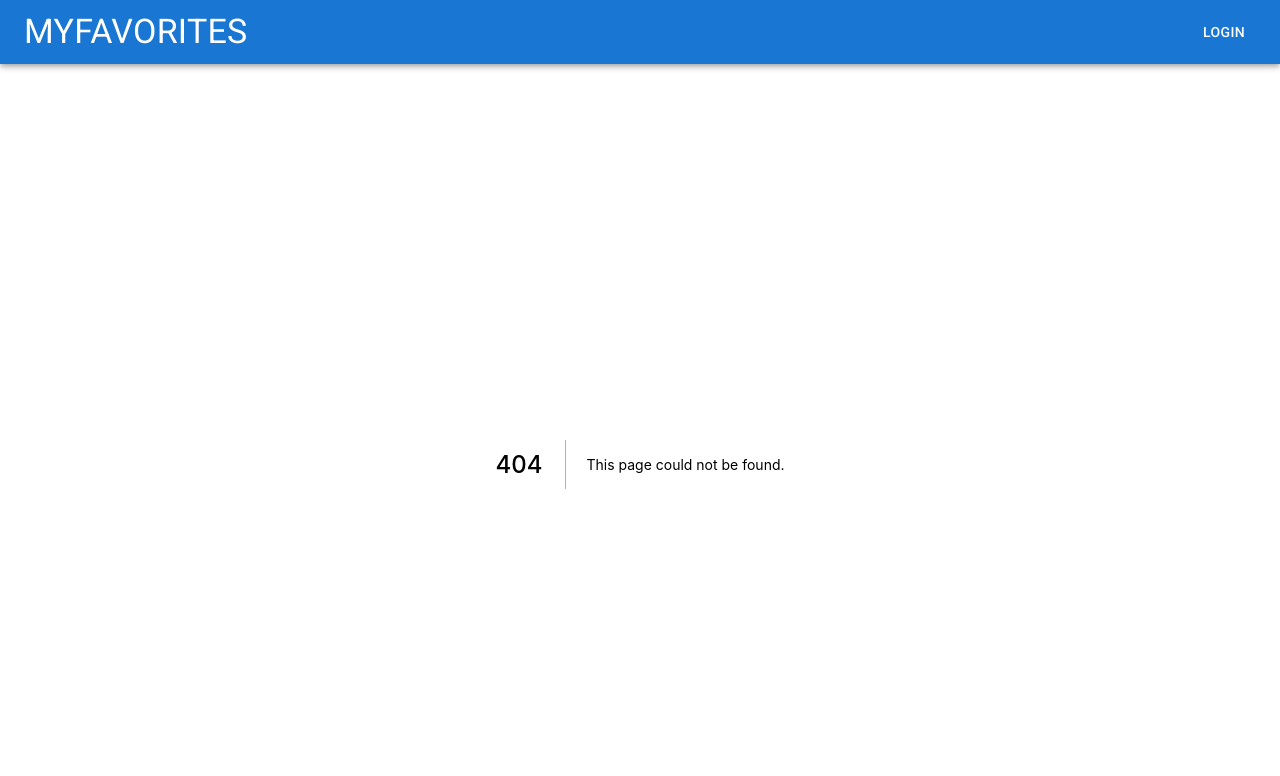
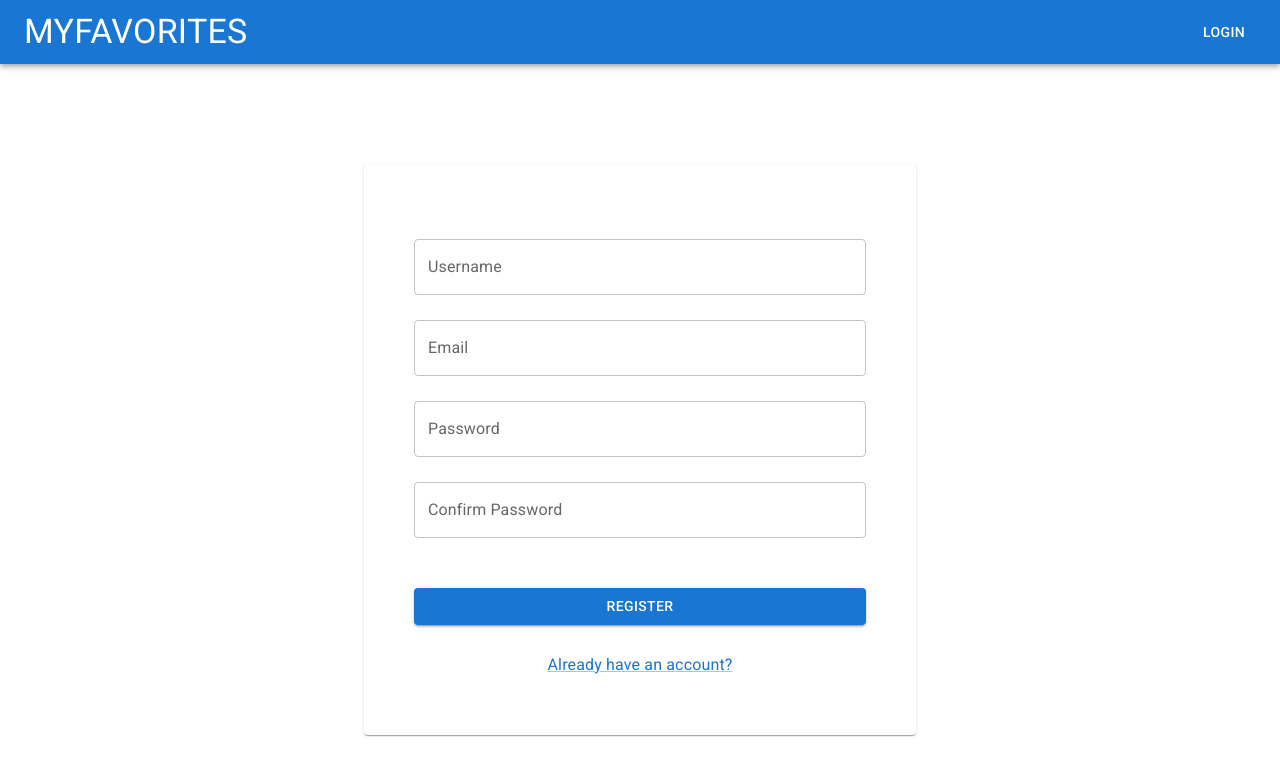
Before and after one commit to renras/favourite-dishes, a Next.js app: page /register in a window 1280 px wide. Before the commit this address had no page. Shown: the top 776 px of the page. Built offline with nearby package versions, Linux system fonts and the light colour scheme.

Commit message:
add register form, render toastify in layout

```diff
--- a/components/Layout/Layout.tsx
+++ b/components/Layout/Layout.tsx
@@ -5,6 +5,8 @@ import Toolbar from "@mui/material/Toolbar";
 import Button from "@mui/material/Button";
 import Container from "@mui/material/Container";
 import Link from "next/link";
+import { ToastContainer } from "react-toastify";
+import "react-toastify/dist/ReactToastify.css";
 
 const Layout = ({ children }: { children: React.ReactNode }) => {
   return (
@@ -24,6 +26,7 @@ const Layout = ({ children }: { children: React.ReactNode }) => {
         </AppBar>
       </Box>
       <main style={{ paddingBottom: "50px" }}>{children}</main>
+      <ToastContainer />
     </>
   );
 };
--- a/pages/index.tsx
+++ b/pages/index.tsx
@@ -3,7 +3,6 @@ import Head from "next/head";
 import AppContext from "../context/AppContext";
 import { NextPage } from "next";
 import Darkmode from "darkmode-js";
-import { ToastContainer } from "react-toastify";
 import { collection, getDocs } from "firebase/firestore";
 import { db } from "../lib/firebase-config";
 import { getFavoriteMovies } from "../lib/tmdb-api";
@@ -204,7 +203,6 @@ const Home: NextPage<Props> = ({ favoriteMovies, favoriteDishes }) => {
           <Form />
         </Modal>
       )}
-      <ToastContainer />
     </>
   );
 };
--- /dev/null
+++ b/pages/register.tsx
@@ -0,0 +1,212 @@
+import React from "react";
+import { useForm, SubmitHandler, Controller } from "react-hook-form";
+import { createUserWithEmailAndPassword } from "firebase/auth";
+import { auth, db } from "../lib/firebase-config";
+import { setDoc, doc } from "firebase/firestore";
+import { useRouter } from "next/router";
+
+import TextField from "@mui/material/TextField";
+import Container from "@mui/material/Container";
+import Paper from "@mui/material/Paper";
+import Typography from "@mui/material/Typography";
+import Button from "@mui/material/Button";
+import { toast } from "react-toastify";
+import "react-toastify/dist/ReactToastify.css";
+import Link from "next/link";
+import Box from "@mui/material/Link";
+
+interface IFormInput {
+  username: string;
+  email: string;
+  password: string;
+  confirmPassword: string;
+}
+
+const Form = () => {
+  const {
+    control,
+    handleSubmit,
+    formState: { errors },
+  } = useForm<IFormInput>();
+  const router = useRouter();
+  const onSubmit: SubmitHandler<IFormInput> = (data) => {
+    if (data.password !== data.confirmPassword) {
+      return;
+    }
+
+    const register = async () => {
+      await createUserWithEmailAndPassword(auth, data.email, data.password)
+        .then(async (cred) => {
+          const userRef = doc(db, "users", cred.user.uid);
+
+          return await setDoc(userRef, {
+            username: data.username,
+          }).catch((err) => {
+            console.log(err.message);
+            return;
+          });
+        })
+        .then(() => {
+          router.push("/login").then(() => {
+            const notify = () => {
+              toast.success("Registration Successful!", {
+                position: "bottom-left",
+                autoClose: 1000,
+                hideProgressBar: false,
+                closeOnClick: true,
+                pauseOnHover: true,
+                draggable: true,
+                progress: undefined,
+              });
+            };
+
+            notify();
+
+            return;
+          });
+        });
+    };
+
+    register();
+  };
+
+  return (
+    <>
+      <Container
+        component="form"
+        maxWidth="sm"
+        onSubmit={handleSubmit(onSubmit)}
+        data-testid="form"
+        sx={{ marginInline: "auto", marginTop: "100px" }}
+      >
+        <Paper
+          sx={{
+            display: "flex",
+            flexDirection: "column",
+            padding: "75px 50px 50px 50px",
+            position: "relative",
+          }}
+        >
+          <Controller
+            name="username"
+            defaultValue=""
+            control={control}
+            rules={{ required: true }}
+            render={({ field }) => (
+              <TextField
+                {...field}
+                label="Username"
+                variant="outlined"
+                fullWidth
+              />
+            )}
+          />
+          {errors.username?.type === "required" && (
+            <Typography
+              variant="caption"
+              component="p"
+              sx={{ marginLeft: "5px", color: "#e57373" }}
+            >
+              Username is required.
+            </Typography>
+          )}
+          <Controller
+            name="email"
+            defaultValue=""
+            control={control}
+            rules={{ required: true }}
+            render={({ field }) => (
+              <TextField
+                {...field}
+                label="Email"
+                variant="outlined"
+                sx={{ marginTop: "25px" }}
+                fullWidth
+              />
+            )}
+          />
+          {errors.email?.type === "required" && (
+            <Typography
+              variant="caption"
+              component="p"
+              sx={{ marginLeft: "5px", color: "#e57373" }}
+            >
+              Email is required.
+            </Typography>
+          )}
+          <Controller
+            name="password"
+            defaultValue=""
+            control={control}
+            rules={{ required: true }}
+            render={({ field }) => (
+              <TextField
+                {...field}
+                type="password"
+                label="Password"
+                variant="outlined"
+                fullWidth
+                sx={{ marginTop: "25px" }}
+              />
+            )}
+          />
+          {errors.password?.type === "required" && (
+            <Typography
+              variant="caption"
+              component="p"
+              sx={{ marginLeft: "5px", color: "#e57373" }}
+            >
+              Password is required.
+            </Typography>
+          )}
+          <Controller
+            name="confirmPassword"
+            defaultValue=""
+            control={control}
+            rules={{ required: true }}
+            render={({ field }) => (
+              <TextField
+                {...field}
+                type="password"
+                label="Confirm Password"
+                variant="outlined"
+                fullWidth
+                sx={{ marginTop: "25px" }}
+              />
+            )}
+          />
+          {errors.confirmPassword?.type === "required" && (
+            <Typography
+              variant="caption"
+              component="p"
+              sx={{ marginLeft: "5px", color: "#e57373" }}
+            >
+              Please re-type password.
+            </Typography>
+          )}
+          <Box
+            sx={{
+              display: "flex",
+              flexDirection: "column",
+              gap: "20px",
+              marginTop: "50px",
+            }}
+          >
+            <Button type="submit" variant="contained">
+              Register
+            </Button>
+            <Button color="inherit" sx={{ textTransform: "none" }}>
+              <Link href="/login" passHref>
+                <Typography variant="subtitle1" component="p">
+                  Already have an account?
+                </Typography>
+              </Link>
+            </Button>
+          </Box>
+        </Paper>
+      </Container>
+    </>
+  );
+};
+
+export default Form;
```
Also changed, not shown: pages/login.tsx (+19 -12 lines).
